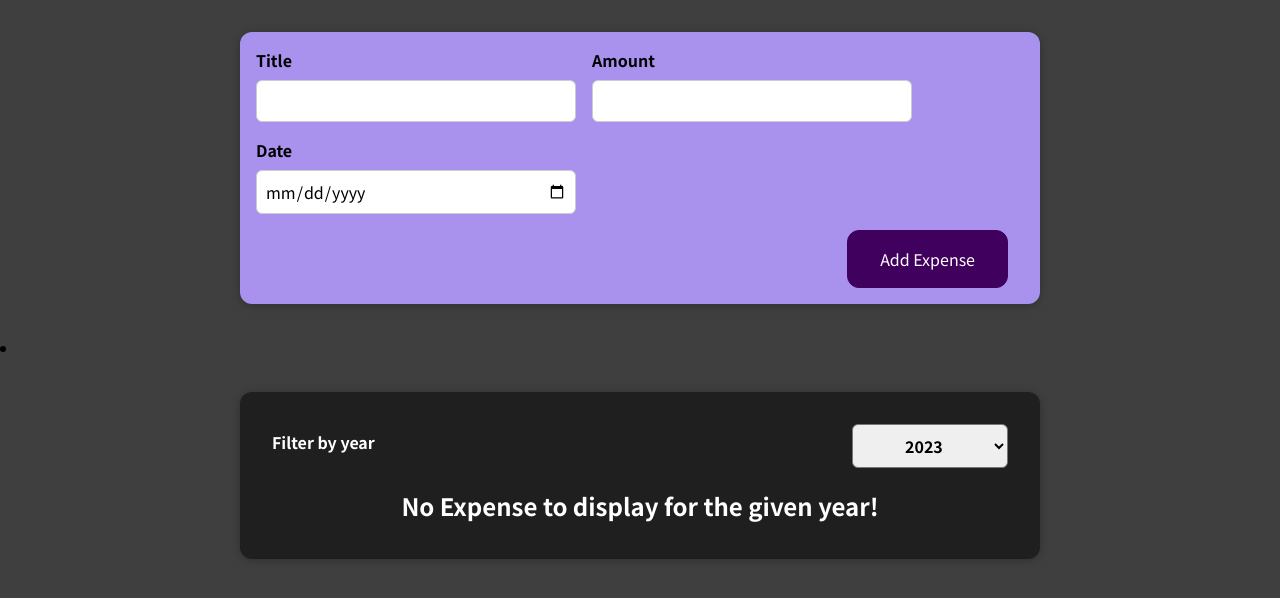
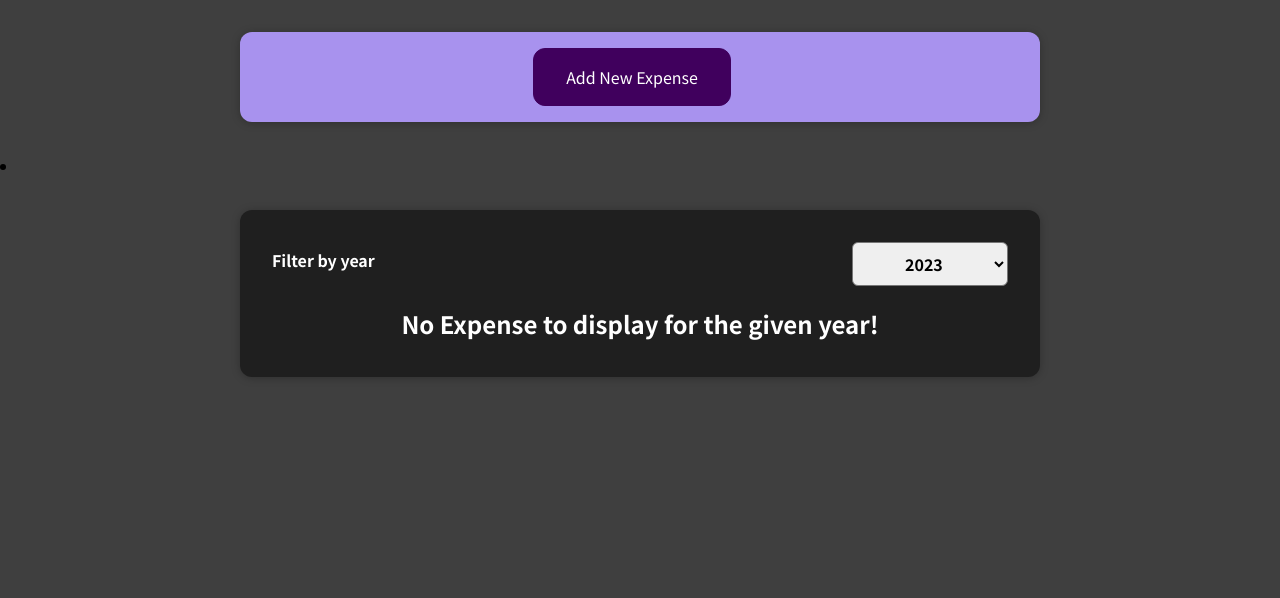
Before and after one commit to echomonk/expenses-app, a React (Create React App) app: page / in a window 1280 px wide. Shown: the top 598 px of the page. Built offline with nearby package versions, Linux system fonts and the light colour scheme.

Commit message:
added conditional form visibility

```diff
--- a/src/components/newexpense/ExpenseForm.js
+++ b/src/components/newexpense/ExpenseForm.js
@@ -5,11 +5,6 @@ const ExpenseForm = (props) => {
   const [enteredTitle, setEnteredTitle] = useState("");
   const [enteredAmount, setEnteredAmount] = useState("");
   const [enteredDate, setEnteredDate] = useState("");
-  //  const [newExpense, setNewExpense] = useState({
-  //    enteredTitle: "",
-  //    enteredAmount: "",
-  //    enteredDate: "",
-  //  });
 
   //--------------------------------------------------------------------------------------//
   //                                    FORM HANDLERS                                     //
@@ -17,32 +12,14 @@ const ExpenseForm = (props) => {
 
   const handleTitleChange = (e) => {
     setEnteredTitle(e.target.value);
-    //  setNewExpense((prevState) => {
-    //    return {
-    //      ...prevState,
-    //      enteredTitle: e.target.value,
-    //    };
-    //  });
   };
 
   const handleAmountChange = (e) => {
     setEnteredAmount(e.target.value);
-    // setNewExpense((prevState) => {
-    //   return {
-    //     ...prevState,
-    //     enteredAmount: e.target.value,
-    //   };
-    // });
   };
 
   const handleDateChange = (e) => {
     setEnteredDate(e.target.value);
-    //  setNewExpense((prevState) => {
-    //    return {
-    //      ...prevState,
-    //      enteredDate: e.target.value,
-    //    };
-    //  });
   };
 
   const handleSubmit = (e) => {
@@ -56,9 +33,11 @@ const ExpenseForm = (props) => {
     setEnteredTitle("");
     setEnteredAmount("");
     setEnteredDate("");
+    props.onCancel();
   };
 
   return (
+    <>
       <form onSubmit={handleSubmit}>
         <div className="new-expense__controls">
           <div className="new-expense__control">
@@ -91,9 +70,14 @@ const ExpenseForm = (props) => {
           </div>
         </div>
         <div className="new-expense__actions">
+          <button type="button" onClick={props.onCancel}>
+            Cancel
+          </button>
           <button type="submit">Add Expense</button>
         </div>
       </form>
+    </>
   );
 };
+
 export default ExpenseForm;
--- a/src/components/newexpense/NewExpense.js
+++ b/src/components/newexpense/NewExpense.js
@@ -1,8 +1,18 @@
-import React from "react";
+import React, { useState } from "react";
 import ExpenseForm from "./ExpenseForm";
 import "./NewExpense.css";
 
 const NewExpense = (props) => {
+  const [isFormVisible, setIsFormVisible] = useState(false);
+
+  const handleOpenForm = () => {
+    setIsFormVisible(true);
+  };
+
+  const handleCloseForm = () => {
+    setIsFormVisible(false);
+  };
+
   const handleSaveExpenseData = (enteredExpenseData) => {
     const expenseData = {
       ...enteredExpenseData,
@@ -13,7 +23,15 @@ const NewExpense = (props) => {
 
   return (
     <div className="new-expense">
-      <ExpenseForm onSaveExpenseData={handleSaveExpenseData} />
+      {!isFormVisible && (
+        <button onClick={handleOpenForm}>Add New Expense</button>
+      )}
+      {isFormVisible && (
+        <ExpenseForm
+          onSaveExpenseData={handleSaveExpenseData}
+          onCancel={handleCloseForm}
+        />
+      )}
     </div>
   );
 };
```
Lines whose indentation alone changed are shown as unchanged.
